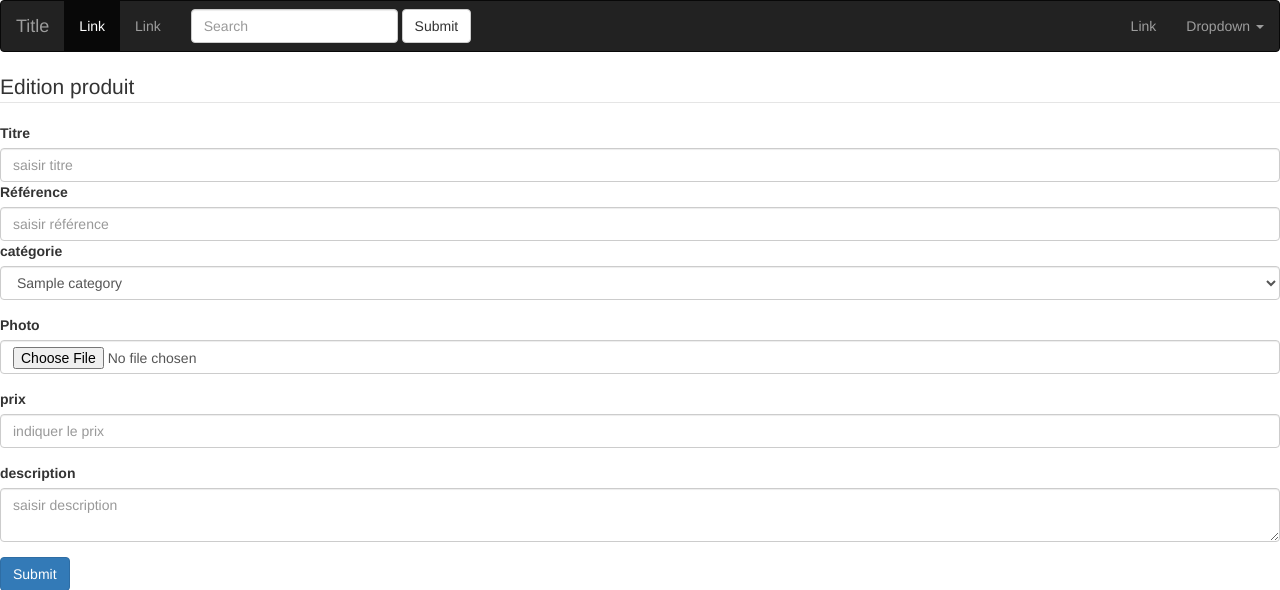
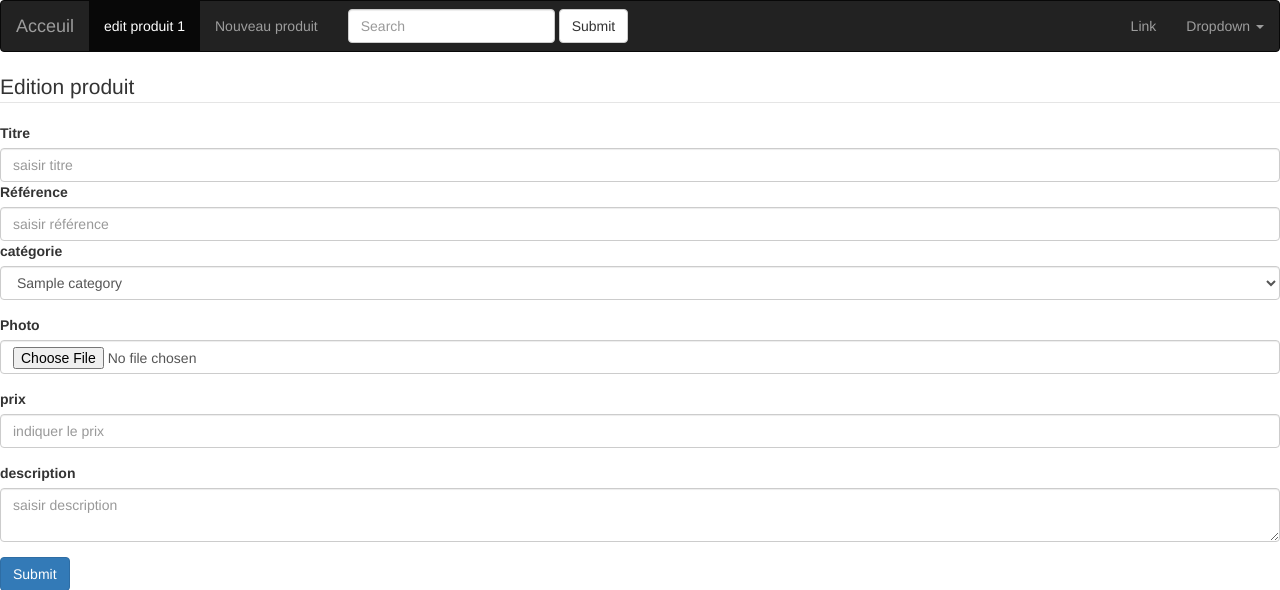
Before and after one commit to stephanegandrey/PHH_2021-06-01, a PHP site: page /?page=new in a window 1280 px wide. Shown: the top 590 px of the page. Run offline with PHP 8.4, Linux system fonts and the light colour scheme; tables that the repository leaves empty or names only in its code hold one stand-in row (values such as "Sample post").

Commit message:
avec dispatch

```diff
--- /dev/null
+++ b/dispatch.php
@@ -0,0 +1,19 @@
+<?php
+    if(isset($_GET["page"])){
+        switch ($_GET["page"]) {
+            case 'new':
+                include('includes/formproduit.php');
+                break;
+            case 'edit':
+                include('includes/formproduit.php');
+                break;
+
+            default:
+                include('includes/home.php');
+                break;
+        }
+    }else{
+        include('includes/home.php');
+    }
+
+?>
--- /dev/null
+++ b/includes/formproduit.php
@@ -0,0 +1,46 @@
+<div id="form_produit">
+
+    <form action="traitement-formulaire.php" method="POST" role="form">
+        <legend>Edition produit</legend>
+
+        <div class="form-group">
+            <label for="titre-produit">Titre</label>
+            <input type="text" class="form-control" id="titre-produit" name="titre-produit" placeholder="saisir titre">
+            <label for="ref-produit">Référence</label>
+            <input type="text" class="form-control" id="ref-produit" name="ref-produit" placeholder="saisir référence" pattern="REF-[\d\w]{1,25}">
+            <label for="cat-produit">catégorie</label>
+            <?php
+                include_once('sqlfunctions.php');
+                $monresultat=selectTable("Select idcat,titre from categories");
+            ?>
+            <select name="cat-produit" id="cat-produit" class="form-control" required="required">
+                <?php
+                    for($i=0;$i<count($monresultat);$i++)
+                    {
+                        echo '<option value="'.$monresultat[$i]["idcat"].'">'.$monresultat[$i]["titre"].'</option>';
+                    }
+                ?>
+
+            </select>
+
+        </div>
+
+        <div class="form-group">
+            <label for="photo-produit">Photo</label>
+            <input type="file" class="form-control" id="photo-produit" name="photo-produit" placeholder="sélectionner image">
+        </div>
+
+        <div class="form-group">
+            <label for="prix-produit">prix</label>
+            <input type="number" class="form-control" id="prix-produit" name="prix-produit" placeholder="indiquer le prix" min="0.01" step="0.01">
+        </div>
+
+        <div class="form-group">
+            <label for="description-produit">description</label>
+            <textarea class="form-control" id="description-produit" name="description-produit" placeholder="saisir description"></textarea>
+        </div>
+
+        <button type="submit" class="btn btn-primary">Submit</button>
+    </form>
+
+</div>
--- /dev/null
+++ b/includes/home.php
@@ -0,0 +1,2 @@
+<h1>Démat les touristes</h1>
+<p>Pensez à vos souvenirs de vacances</p>
--- /dev/null
+++ b/includes/navbar.php
@@ -0,0 +1,38 @@
+<nav class="navbar navbar-inverse role=" navigation">
+        <!-- Brand and toggle get grouped for better mobile display -->
+        <div class="navbar-header">
+            <button type="button" class="navbar-toggle" data-toggle="collapse" data-target=".navbar-ex1-collapse">
+                <span class="sr-only">Toggle navigation</span>
+                <span class="icon-bar"></span>
+                <span class="icon-bar"></span>
+                <span class="icon-bar"></span>
+            </button>
+            <a class="navbar-brand" href="?">Acceuil</a>
+        </div>
+
+        <!-- Collect the nav links, forms, and other content for toggling -->
+        <div class="collapse navbar-collapse navbar-ex1-collapse">
+            <ul class="nav navbar-nav">
+                <li class="active"><a href="?page=edit&idp=1">edit produit 1</a></li>
+                <li><a href="?page=new">Nouveau produit</a></li>
+            </ul>
+            <form class="navbar-form navbar-left" role="search">
+                <div class="form-group">
+                    <input type="text" class="form-control" placeholder="Search">
+                </div>
+                <button type="submit" class="btn btn-default">Submit</button>
+            </form>
+            <ul class="nav navbar-nav navbar-right">
+                <li><a href="#">Link</a></li>
+                <li class="dropdown">
+                    <a href="#" class="dropdown-toggle" data-toggle="dropdown">Dropdown <b class="caret"></b></a>
+                    <ul class="dropdown-menu">
+                        <li><a href="#">Action</a></li>
+                        <li><a href="#">Another action</a></li>
+                        <li><a href="#">Something else here</a></li>
+                        <li><a href="#">Separated link</a></li>
+                    </ul>
+                </li>
+            </ul>
+        </div><!-- /.navbar-collapse -->
+    </nav>
--- a/index.php
+++ b/index.php
@@ -16,90 +16,10 @@
 
 <body>
 
-    <nav class="navbar navbar-inverse role=" navigation">
-        <!-- Brand and toggle get grouped for better mobile display -->
-        <div class="navbar-header">
-            <button type="button" class="navbar-toggle" data-toggle="collapse" data-target=".navbar-ex1-collapse">
-                <span class="sr-only">Toggle navigation</span>
-                <span class="icon-bar"></span>
-                <span class="icon-bar"></span>
-                <span class="icon-bar"></span>
-            </button>
-            <a class="navbar-brand" href="#">Title</a>
-        </div>
-
-        <!-- Collect the nav links, forms, and other content for toggling -->
-        <div class="collapse navbar-collapse navbar-ex1-collapse">
-            <ul class="nav navbar-nav">
-                <li class="active"><a href="#">Link</a></li>
-                <li><a href="#">Link</a></li>
-            </ul>
-            <form class="navbar-form navbar-left" role="search">
-                <div class="form-group">
-                    <input type="text" class="form-control" placeholder="Search">
-                </div>
-                <button type="submit" class="btn btn-default">Submit</button>
-            </form>
-            <ul class="nav navbar-nav navbar-right">
-                <li><a href="#">Link</a></li>
-                <li class="dropdown">
-                    <a href="#" class="dropdown-toggle" data-toggle="dropdown">Dropdown <b class="caret"></b></a>
-                    <ul class="dropdown-menu">
-                        <li><a href="#">Action</a></li>
-                        <li><a href="#">Another action</a></li>
-                        <li><a href="#">Something else here</a></li>
-                        <li><a href="#">Separated link</a></li>
-                    </ul>
-                </li>
-            </ul>
-        </div><!-- /.navbar-collapse -->
-    </nav>
-<div id="form_produit">
-
-    <form action="traitement-formulaire.php" method="POST" role="form">
-        <legend>Edition produit</legend>
-
-        <div class="form-group">
-            <label for="titre-produit">Titre</label>
-            <input type="text" class="form-control" id="titre-produit" name="titre-produit" placeholder="saisir titre">
-            <label for="ref-produit">Référence</label>
-            <input type="text" class="form-control" id="ref-produit" name="ref-produit" placeholder="saisir référence" pattern="REF-[\d\w]{1,25}">
-            <label for="cat-produit">catégorie</label>
-            <?php
-                include_once('sqlfunctions.php');
-                $monresultat=selectTable("Select idcat,titre from categories");
-            ?>
-            <select name="cat-produit" id="cat-produit" class="form-control" required="required">
-                <?php
-                    for($i=0;$i<count($monresultat);$i++)
-                    {
-                        echo '<option value="'.$monresultat[$i]["idcat"].'">'.$monresultat[$i]["titre"].'</option>';
-                    }
-                ?>
-
-            </select>
-
-        </div>
-
-        <div class="form-group">
-            <label for="photo-produit">Photo</label>
-            <input type="file" class="form-control" id="photo-produit" name="photo-produit" placeholder="sélectionner image">
-        </div>
-
-        <div class="form-group">
-            <label for="prix-produit">prix</label>
-            <input type="number" class="form-control" id="prix-produit" name="prix-produit" placeholder="indiquer le prix" min="0.01" step="0.01">
-        </div>
-
-        <div class="form-group">
-            <label for="description-produit">description</label>
-            <textarea class="form-control" id="description-produit" name="description-produit" placeholder="saisir description"></textarea>
-        </div>
-
-        <button type="submit" class="btn btn-primary">Submit</button>
-    </form>
-
-</div>
+<?php
+    include('includes/navbar.php');
+    include('dispatch.php');
+?>
 
 </body>
 
```
